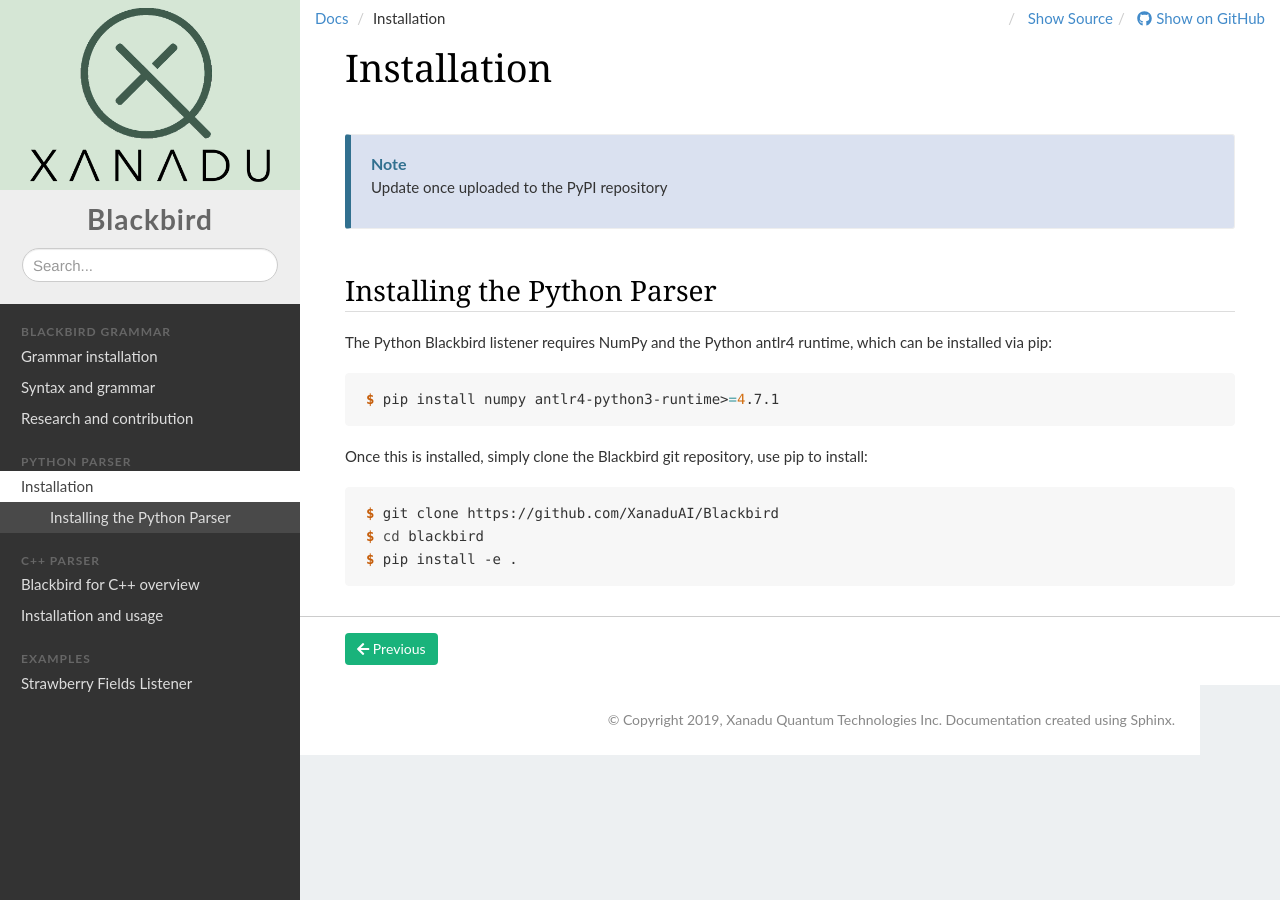
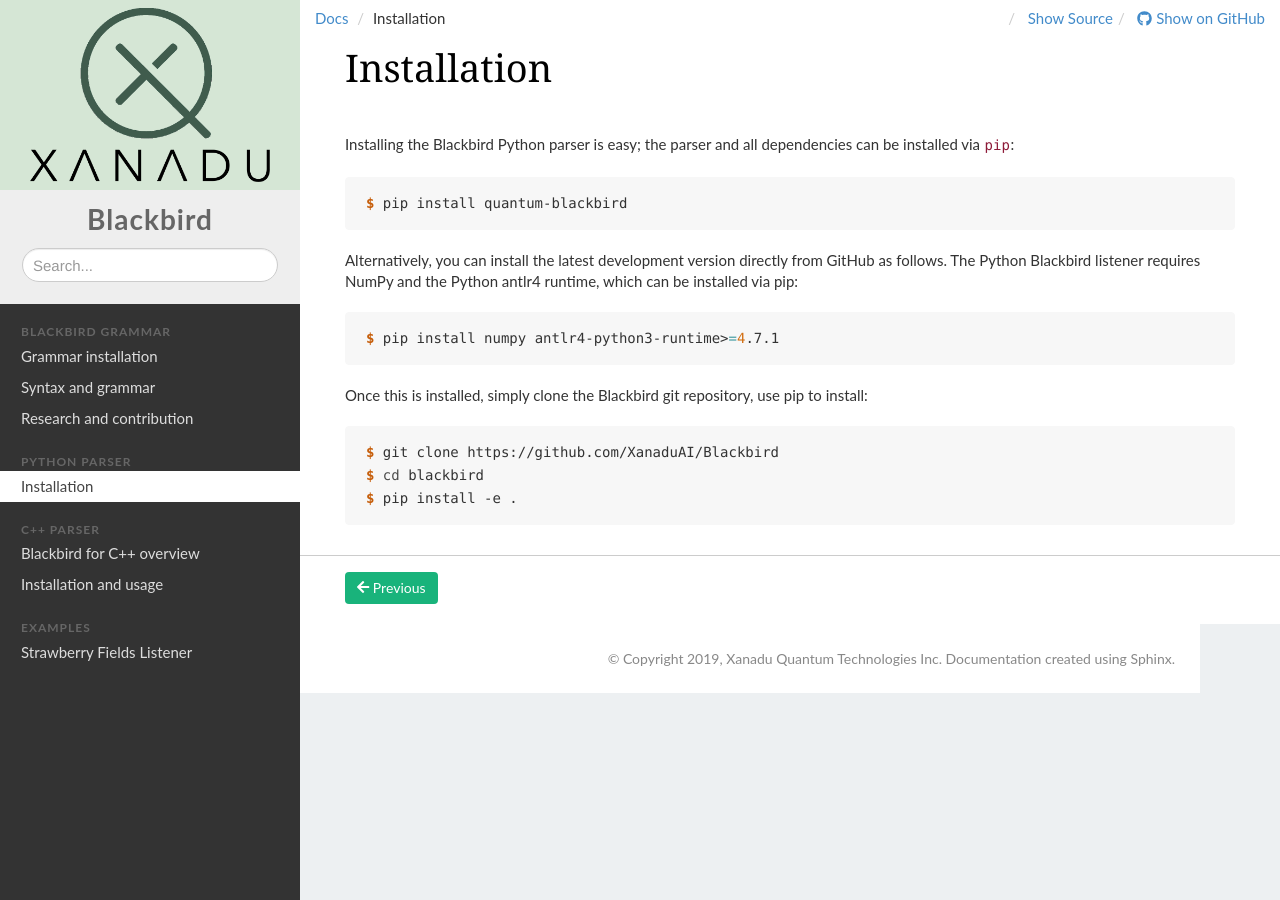
Before and after one commit to XanaduAI/blackbird, a Sphinx documentation site: the page built from doc/blackbird_python/installing.rst, in a window 1280 px wide. Built offline with Sphinx 7.4.7, drawn with Linux system fonts in a browser that asks for light colours; nearby versions of some CDN libraries; pages that are not in the unit, such as notebooks, are missing from menus; the version number is read from the project's files by our own code.

Commit message:
updated installation instructions

```diff
--- a/doc/blackbird_python/installing.rst
+++ b/doc/blackbird_python/installing.rst
@@ -3,15 +3,16 @@
 Installation
 ============
 
+Installing the Blackbird Python parser is easy; the parser and all
+dependencies can be installed via ``pip``:
 
-.. note:: Update once uploaded to the PyPI repository
+.. code-block:: console
+
+	$ pip install quantum-blackbird
 
 
-Installing the Python Parser
-----------------------------
-
-The Python Blackbird listener requires NumPy and the Python antlr4 runtime, which can be
-installed via pip:
+Alternatively, you can install the latest development version directly
+from GitHub as follows. The Python Blackbird listener requires NumPy and the Python antlr4 runtime, which can be installed via pip:
 
 .. code-block:: console
 
```
